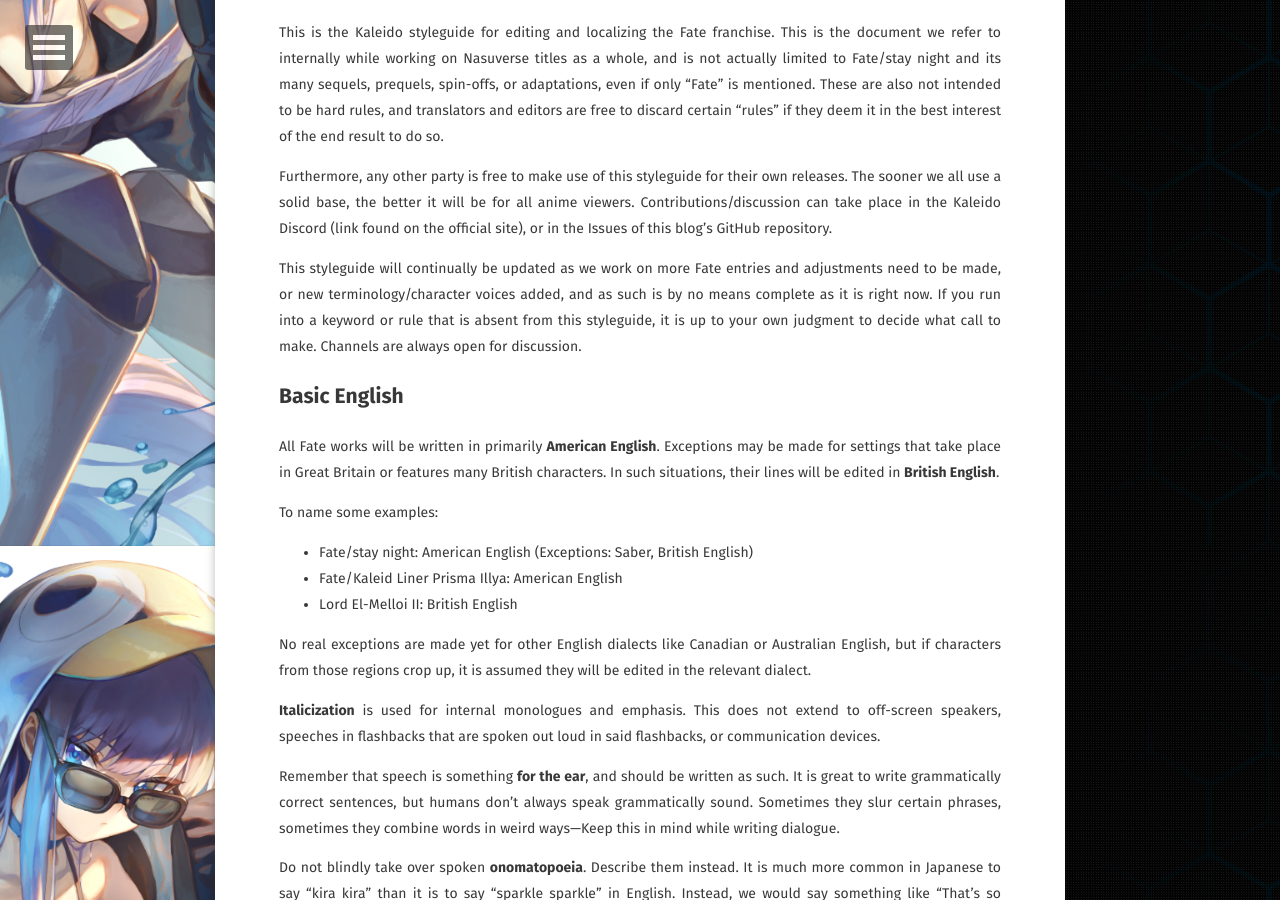
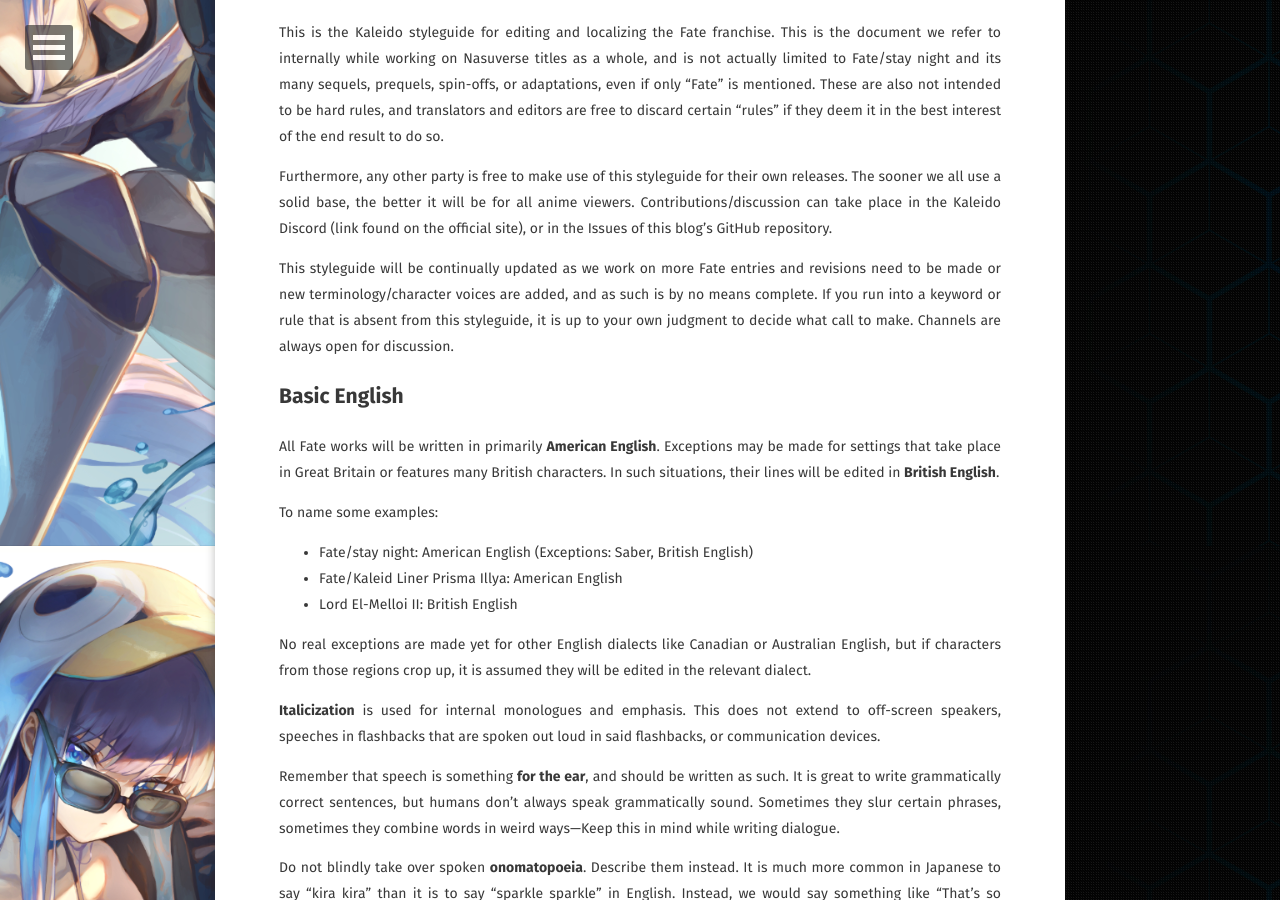
Before and after one commit to LightArrowsEXE/moon_blog, a Jekyll site: the page built from _posts/2021-04-15-fate-stylegude.md, in a window 1280 px wide and 900 px high, scrolled down 354 px. Built offline with Jekyll 4.4.1, drawn with Linux system fonts in a browser that asks for light colours; some web fonts are replaced.

Commit message:
More updates

```diff
--- a/_posts/2021-04-15-fate-stylegude.md
+++ b/_posts/2021-04-15-fate-stylegude.md
@@ -16,7 +16,7 @@ This is the Kaleido styleguide for editing and localizing the Fate franchise. Th
 
 Furthermore, any other party is free to make use of this styleguide for their own releases. The sooner we all use a solid base, the better it will be for all anime viewers. Contributions/discussion can take place in the Kaleido Discord (link found on the official site), or in the Issues of this blog's GitHub repository.
 
-This styleguide will continually be updated as we work on more Fate entries and adjustments need to be made, or new terminology/character voices added, and as such is by no means complete as it is right now. If you run into a keyword or rule that is absent from this styleguide, it is up to your own judgment to decide what call to make. Channels are always open for discussion.
+This styleguide will be continually updated as we work on more Fate entries and revisions need to be made or new terminology/character voices are added, and as such is by no means complete. If you run into a keyword or rule that is absent from this styleguide, it is up to your own judgment to decide what call to make. Channels are always open for discussion.
 
 ## Basic English
 
```
